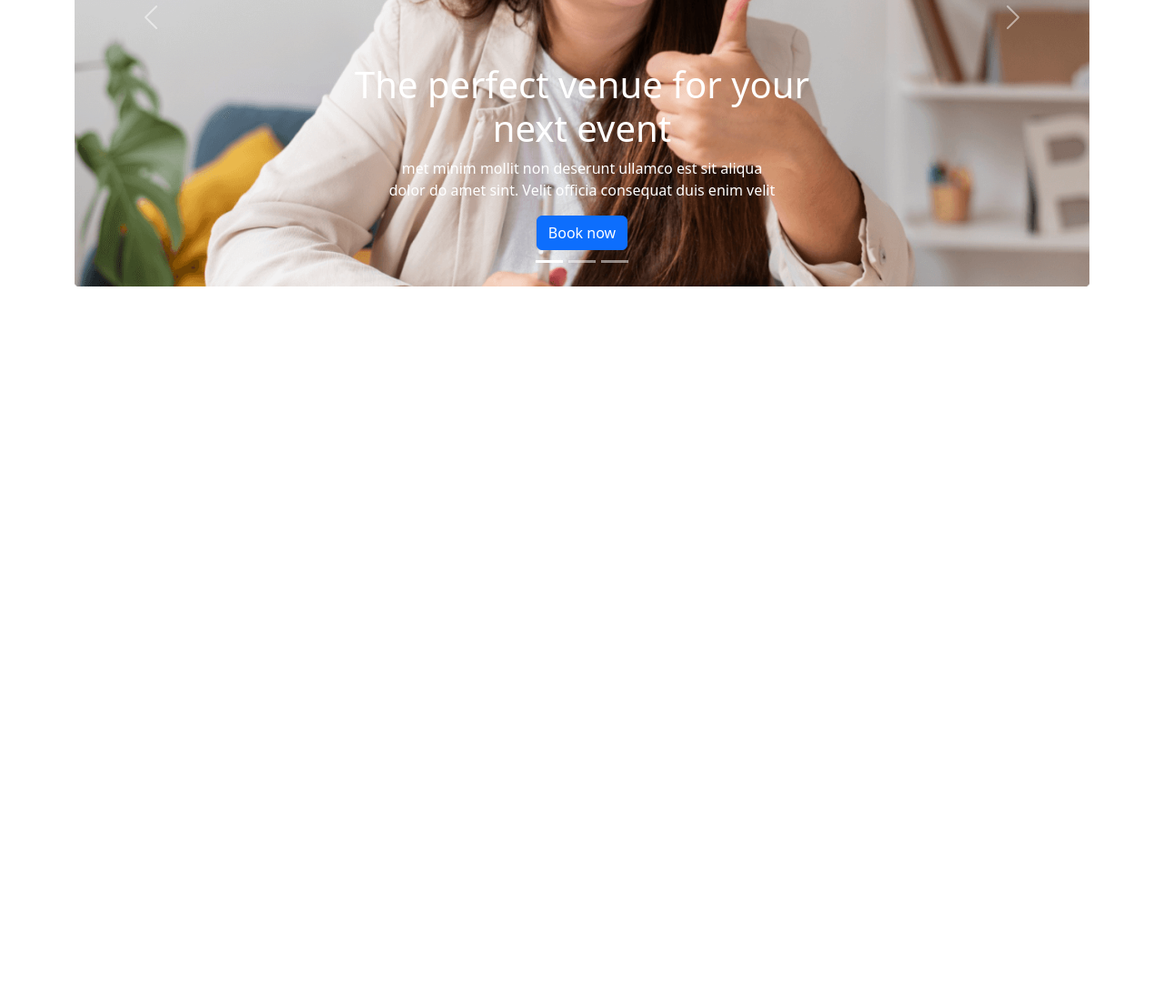
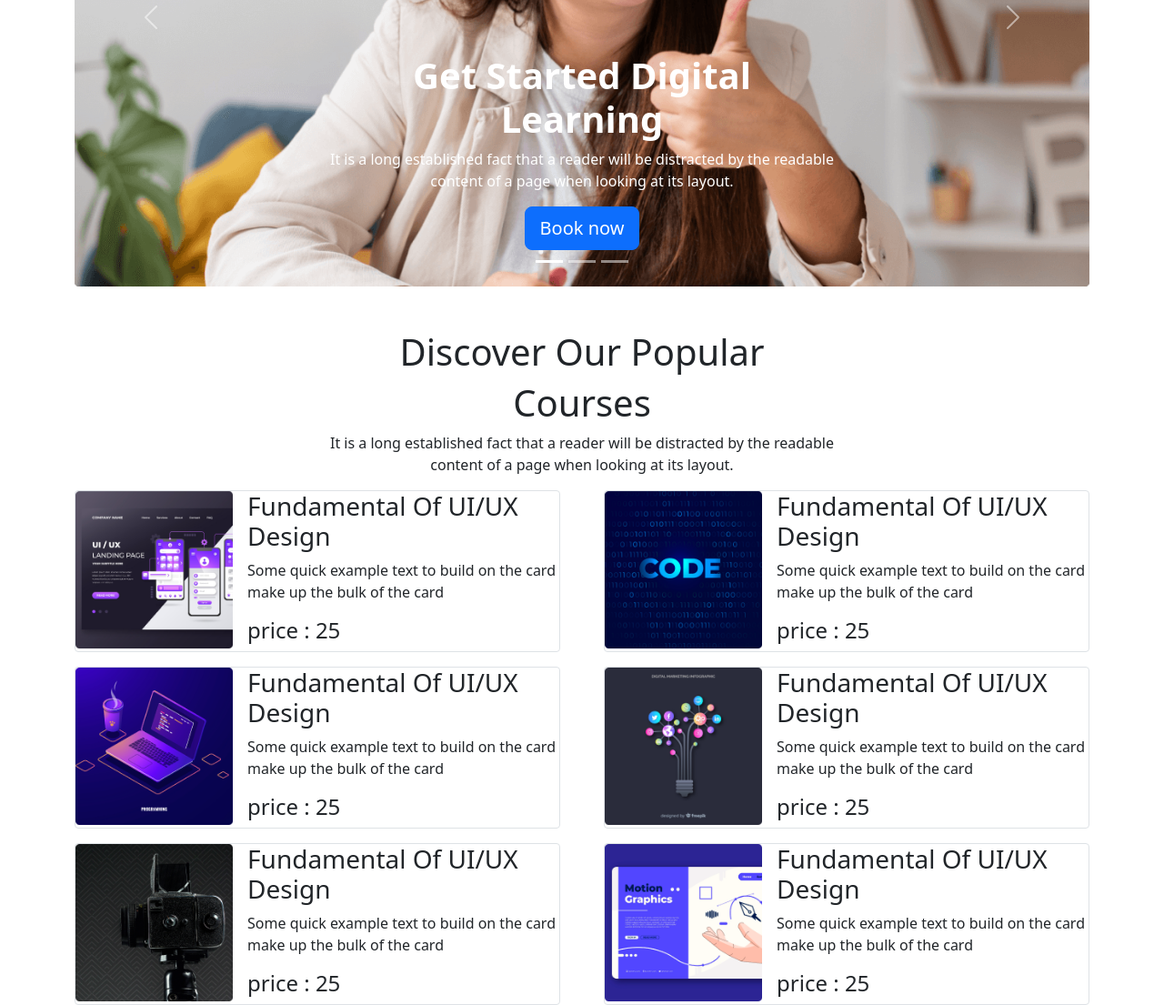
Before and after one commit to jaber1104076/Assignment-three, a plain HTML site: page index.html in a window 1280 px wide. Shown: the part 429-1534 px from the top of the page at 91% size. Before the commit the page ends 800 px from the top, so only its background shows below. Drawn offline with nearby package versions, Linux system fonts and the light colour scheme.

Commit message:
courses added

```diff
--- a/index.html
+++ b/index.html
@@ -53,28 +53,34 @@
                     <div class="carousel-item active">
                         <img src="images/cover/cover-1.png" class="d-block w-100" alt="...">
                         <div class="carousel-caption d-none d-md-block">
-                            <h1 class="fs-1 fw-bolde">The perfect venue for your <br> next event</h1>
-                            <p>met minim mollit non deserunt ullamco est sit aliqua <br>
-                                dolor do amet sint. Velit officia consequat duis enim velit </p>
-                            <button class="btn btn-primary"><a href="#"></a> Book now</button>
+                            <h1 class="fs-1 fw-bolder"> Get Started Digital
+                                <br>Learning
+                            </h1>
+                            <p>It is a long established fact that a reader will be distracted by the readable<br>content
+                                of a page when looking at its layout.</p>
+                            <button class="btn btn-primary btn-lg"><a href="#"></a> Book now</button>
                         </div>
                     </div>
                     <div class="carousel-item">
                         <img src="images/cover/cover-2.jpg" class="d-block w-100" alt="...">
                         <div class="carousel-caption d-none d-md-block">
-                            <h1 class="fs-1 fw-bolde">The perfect venue for your <br> next event</h1>
-                            <p>met minim mollit non deserunt ullamco est sit aliqua <br>
-                                dolor do amet sint. Velit officia consequat duis enim velit </p>
-                            <button class="btn btn-primary"><a href="#"></a> Book now</button>
+                            <h1 class="fs-1 fw-bolder btn-lg"> Get Started Digital
+                                <br>Learning
+                            </h1>
+                            <p>It is a long established fact that a reader will be distracted by the readable<br>content
+                                of a page when looking at its layout.</p>
+                            <button class="btn btn-primary btn-lg"><a href="#"></a> Book now</button>
 
                         </div>
                     </div>
                     <div class="carousel-item">
                         <img src="images/cover/cover-3.jpg" class="d-block w-100" alt="...">
                         <div class="carousel-caption d-none d-md-block">
-                            <h1 class="fs-1 fw-bolde">The perfect venue for your <br> next event</h1>
-                            <p>met minim mollit non deserunt ullamco est sit aliqua <br>
-                                dolor do amet sint. Velit officia consequat duis enim velit </p>
+                            <h1 class="fs-1 fw-bolder"> Get Started Digital
+                                <br>Learning
+                            </h1>
+                            <p>It is a long established fact that a reader will be distracted by the readable<br>content
+                                of a page when looking at its layout.</p>
                             <button class="btn btn-primary"><a href="#"></a> Book now</button>
 
                         </div>
@@ -95,6 +101,94 @@
         <!-- banner section end -->
 
     </header>
+    <main>
+        <!-- courses section started  -->
+        <section class="container mt-5">
+            <div class="text-center">
+                <h1>Discover Our Popular </h1>
+                <h1>Courses</h1>
+                <p>It is a long established fact that a reader will be distracted by the readable <br> content of a page
+                    when looking at its layout.
+                </p>
+            </div>
+            <div class="row gx-5 gy-3">
+                <div class="col-md-6 col-sm-12 col-lg-6">
+                    <div class="d-lg-flex border rounded-1">
+                        <div class="me-3">
+                            <img src="images/course/course-1.png" class="img-fluid w-100" alt="">
+                        </div>
+                        <div>
+                            <h3>Fundamental Of UI/UX Design</h3>
+                            <p>Some quick example text to build on the card <br> make up the bulk of the card</p>
+                            <h4>price : 25</h4>
+                        </div>
+                    </div>
+                </div>
+                <div class="col-md-6 d-lg-flex col-sm-12 col-lg-6 ">
+                    <div class="d-lg-flex border rounded-1">
+                        <div class="me-3 ">
+                            <img src="images/course/course-2.png" class="img-fluid w-100" alt="">
+                        </div>
+                        <div>
+                            <h3>Fundamental Of UI/UX Design</h3>
+                            <p>Some quick example text to build on the card <br> make up the bulk of the card</p>
+                            <h4>price : 25</h4>
+                        </div>
+                    </div>
+                </div>
+                <div class="col-md-6 d-lg-flex col-sm-12 col-lg-6 ">
+                    <div class="d-lg-flex border rounded-1">
+                        <div class="me-3 ">
+                            <img src="images/course/course-3.png" class="img-fluid w-100" alt="">
+                        </div>
+                        <div>
+                            <h3>Fundamental Of UI/UX Design</h3>
+                            <p>Some quick example text to build on the card <br> make up the bulk of the card</p>
+                            <h4>price : 25</h4>
+                        </div>
+                    </div>
+                </div>
+                <div class="col-md-6 d-lg-flex col-sm-12 col-lg-6 ">
+                    <div class="d-lg-flex border rounded-1">
+                        <div class="me-3 ">
+                            <img src="images/course/course-4.png" class="img-fluid w-100" alt="">
+                        </div>
+                        <div>
+                            <h3>Fundamental Of UI/UX Design</h3>
+                            <p>Some quick example text to build on the card <br> make up the bulk of the card</p>
+                            <h4>price : 25</h4>
+                        </div>
+                    </div>
+                </div>
+                <div class="col-md-6 d-lg-flex col-sm-12 col-lg-6 ">
+                    <div class="d-lg-flex border rounded-1">
+                        <div class="me-3 ">
+                            <img src="images/course/course-5.png" class="img-fluid w-100" alt="">
+                        </div>
+                        <div>
+                            <h3>Fundamental Of UI/UX Design</h3>
+                            <p>Some quick example text to build on the card <br> make up the bulk of the card</p>
+                            <h4>price : 25</h4>
+                        </div>
+                    </div>
+                </div>
+                <div class="col-md-6 d-lg-flex col-sm-12 col-lg-6 ">
+                    <div class="d-lg-flex border rounded-1">
+                        <div class="me-3 ">
+                            <img src="images/course/course-6.png" class="img-fluid w-100" alt="">
+                        </div>
+                        <div>
+                            <h3>Fundamental Of UI/UX Design</h3>
+                            <p>Some quick example text to build on the card <br> make up the bulk of the card</p>
+                            <h4>price : 25</h4>
+                        </div>
+                    </div>
+                </div>
+
+            </div>
+        </section>
+        <!-- courses section end  -->
+    </main>
     <script src="https://cdn.jsdelivr.net/npm/bootstrap@5.2.0/dist/js/bootstrap.bundle.min.js"
         integrity="sha384-A3rJD856KowSb7dwlZdYEkO39Gagi7vIsF0jrRAoQmDKKtQBHUuLZ9AsSv4jD4Xa"
         crossorigin="anonymous"></script>
```
